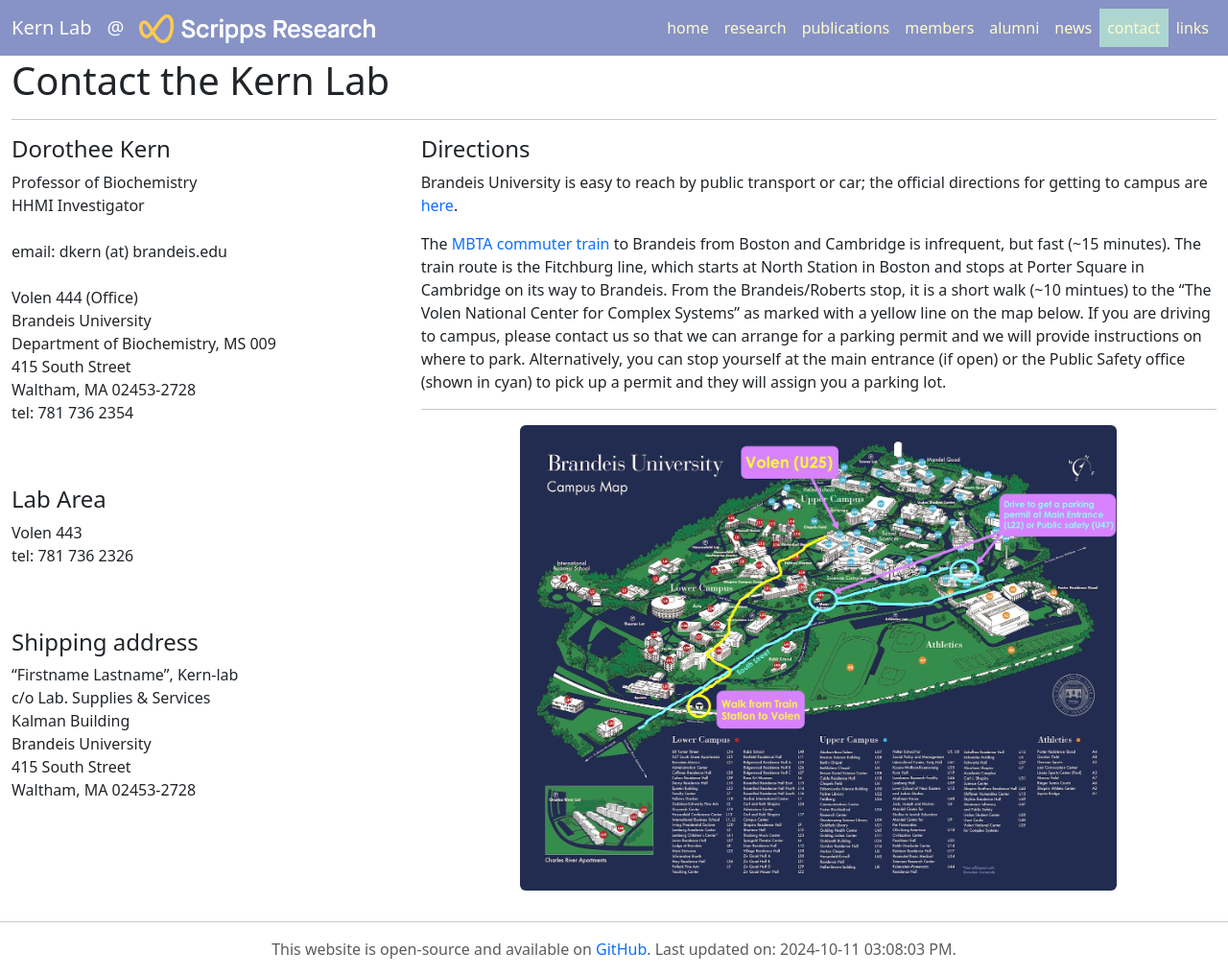
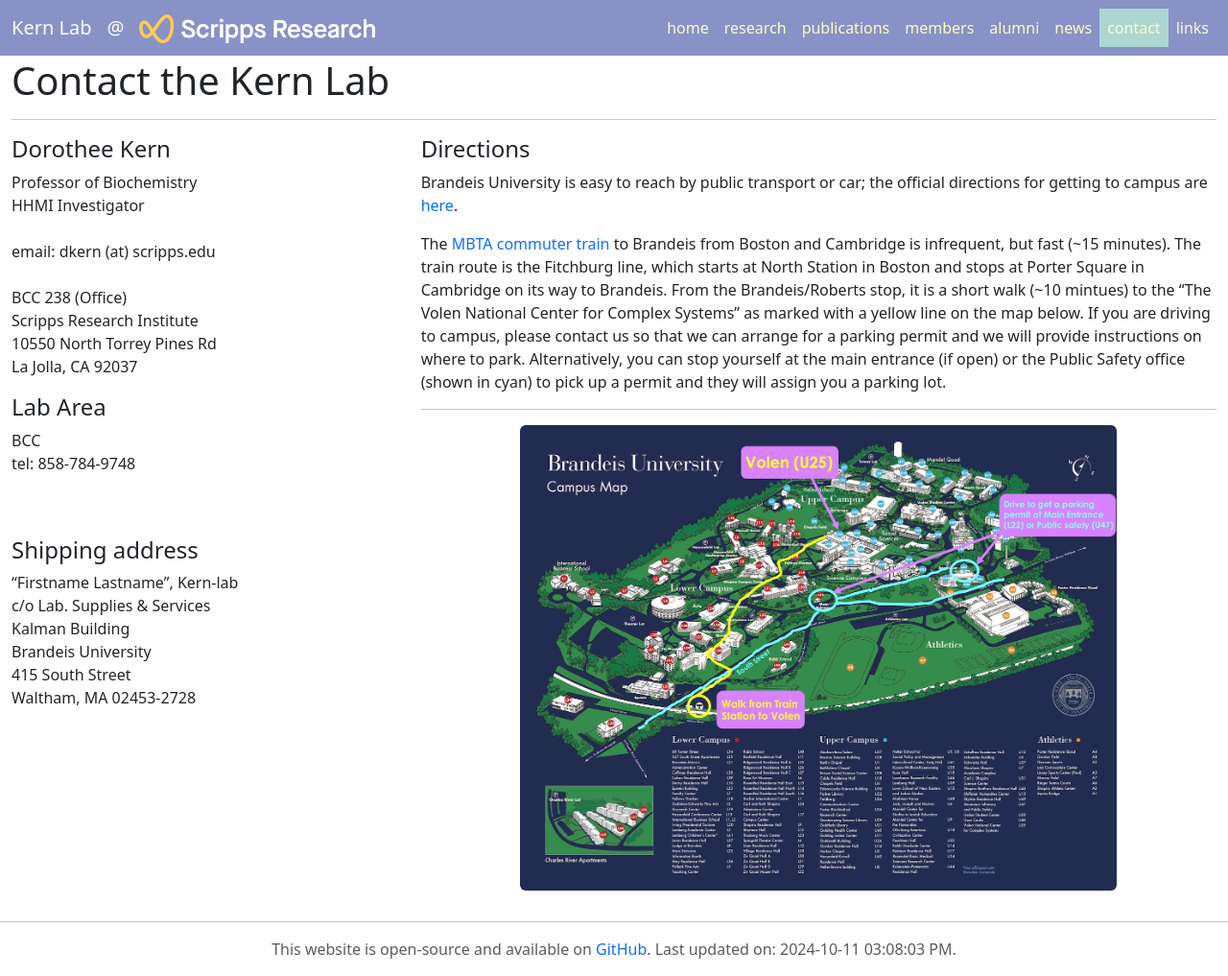
Before and after one commit to kernlab-scripps/kernlab-scripps.github.io, a Jekyll site: the page built from contact/index.md, in a window 1280 px wide and 1017 px high. Shown: the whole window at 96% size. Built offline with Jekyll 4.4.1, drawn with Linux system fonts in a browser that asks for light colours.

Commit message:
Update index.md

```diff
--- a/contact/index.md
+++ b/contact/index.md
@@ -13,18 +13,16 @@
   Professor of Biochemistry <br>
   HHMI Investigator <br>
   <br>
-  email: dkern (at) brandeis.edu <br>
+  email: dkern (at) scripps.edu <br>
   <br>
-  Volen 444 (Office) <br>
-  Brandeis University <br>
-  Department of Biochemistry, MS 009 <br>
-  415 South Street <br>
-  Waltham, MA 02453-2728 <br>
-  tel: 781 736 2354 <br><br><br>
+  BCC 238 (Office) <br>
+  Scripps Research Institute <br>
+  10550 North Torrey Pines Rd <br>
+  La Jolla, CA 92037 <br>
 
   <h4>Lab Area</h4>
-  Volen 443 <br>
-  tel: 781 736 2326 <br><br><br>
+  BCC  <br>
+  tel: 858-784-9748 <br><br><br>
 
   <h4>Shipping address</h4>
   "Firstname Lastname", Kern-lab <br>
```
